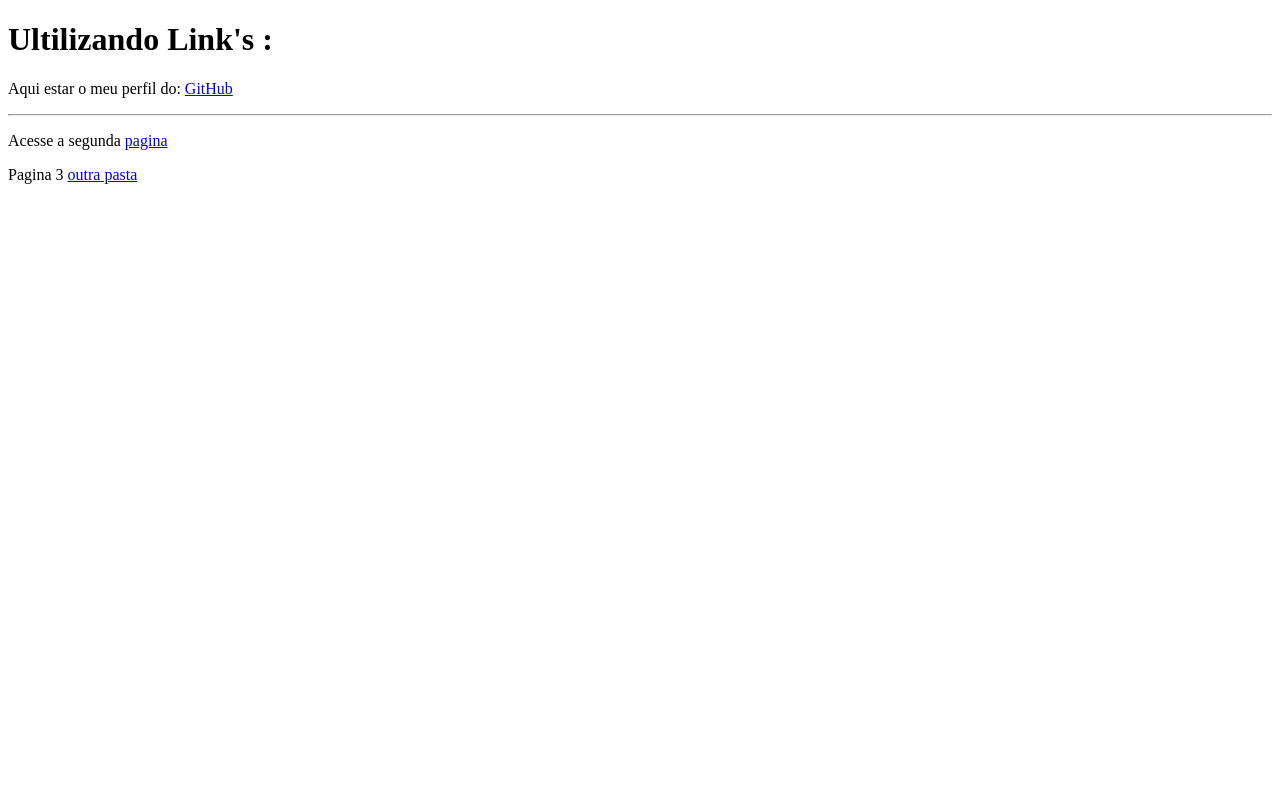
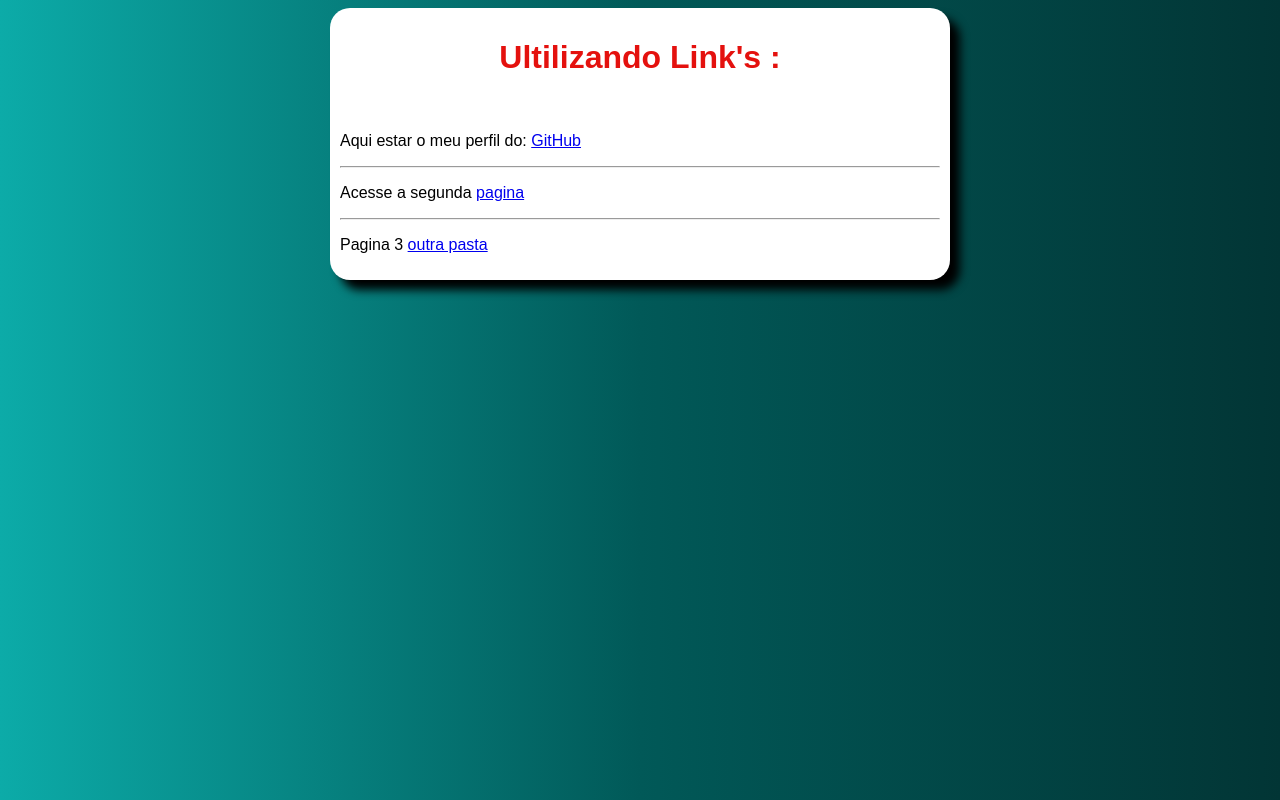
Before and after one commit to Dev-VitorPereira/Site-link, a plain HTML site: page index.html in a window 1280 px wide. Drawn offline with Linux system fonts and the light colour scheme.

Commit message:
inserindo css

```diff
--- a/index.html
+++ b/index.html
@@ -11,10 +11,11 @@
 <body>
     <main>
     <h1>Ultilizando Link's :</h1>
+    <br>
         <p>Aqui estar o meu perfil do: <a href="https://github.com/Dev-VitorPereira" target="_blank" rel="external"> GitHub</a> <!--Comando link externos / abrindo outra aba-->
     <hr>
         <P> Acesse a segunda <a href="pag2.html">pagina</a> <!-- Comando/link mesma pasta-->
-
+    <hr>
         <p> Pagina 3 <a href="terceira pagina/pag3.html"> outra pasta</a> <!--Comando abrir link outra pasta-->
     </main>
 </body>
--- a/style.css
+++ b/style.css
@@ -1 +1,24 @@
 @charset "UTF-8";
+
+*{
+    font-family: Arial, Helvetica, sans-serif; /* fonte texto*/
+}
+body{
+    background-image: linear-gradient(to right,#0CABA8,#015958,#023535);/* degrader*/
+
+}
+main{
+    background: #fff;
+    width: 600px; /* largura*/
+    padding: 10px; /* acolchoamento*/
+    margin: auto; /* centralizar*/
+    border-radius: 20px; /* arrendodar bordas*/
+    box-shadow: 10px 10px 10px black; /* sombra*/
+}
+h1{
+    color: #e4110e; /* cor letras*/
+    text-align: center;/* texto centralizado*/
+}
+p{
+    text-align: justify; /* texto justificado*/
+}
```
